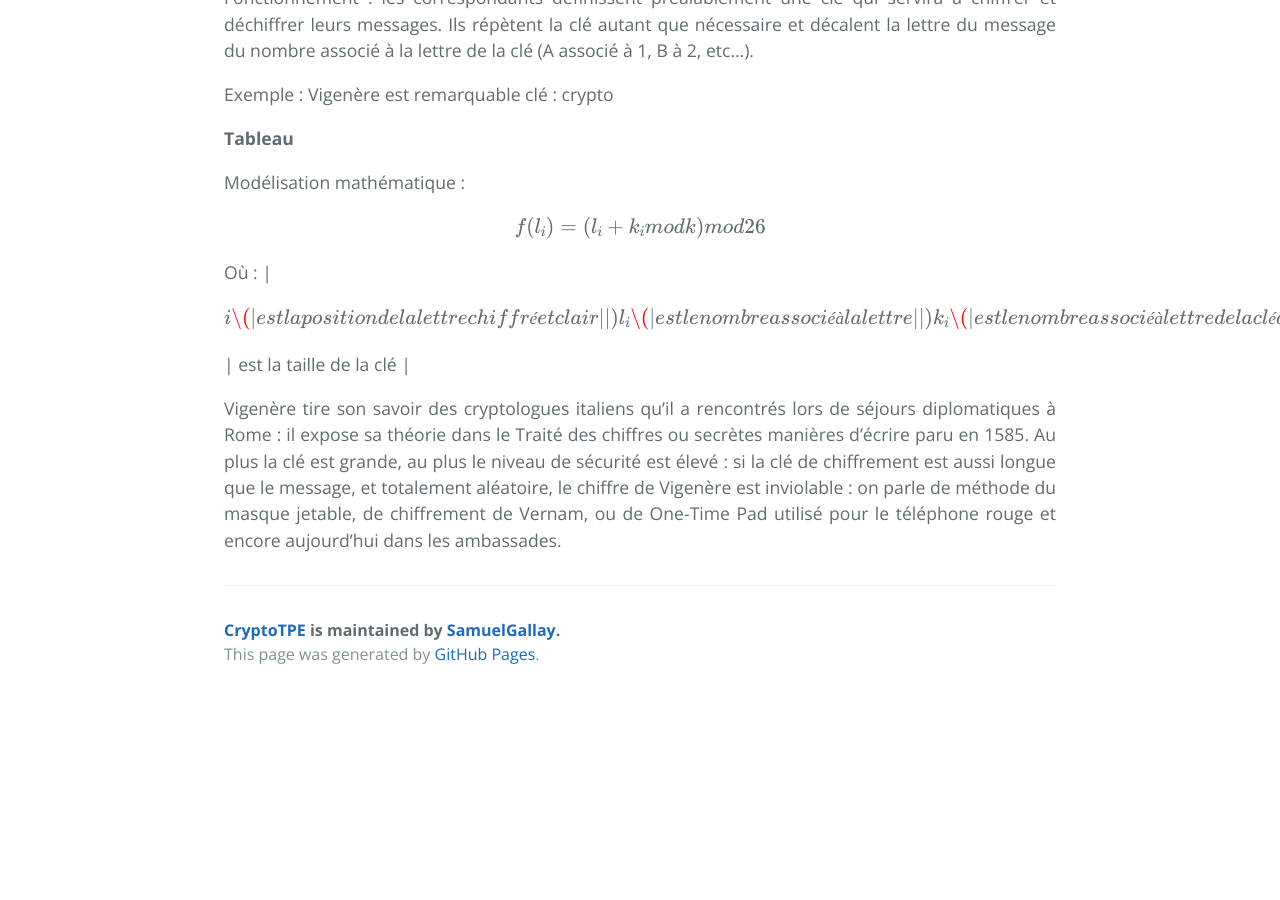
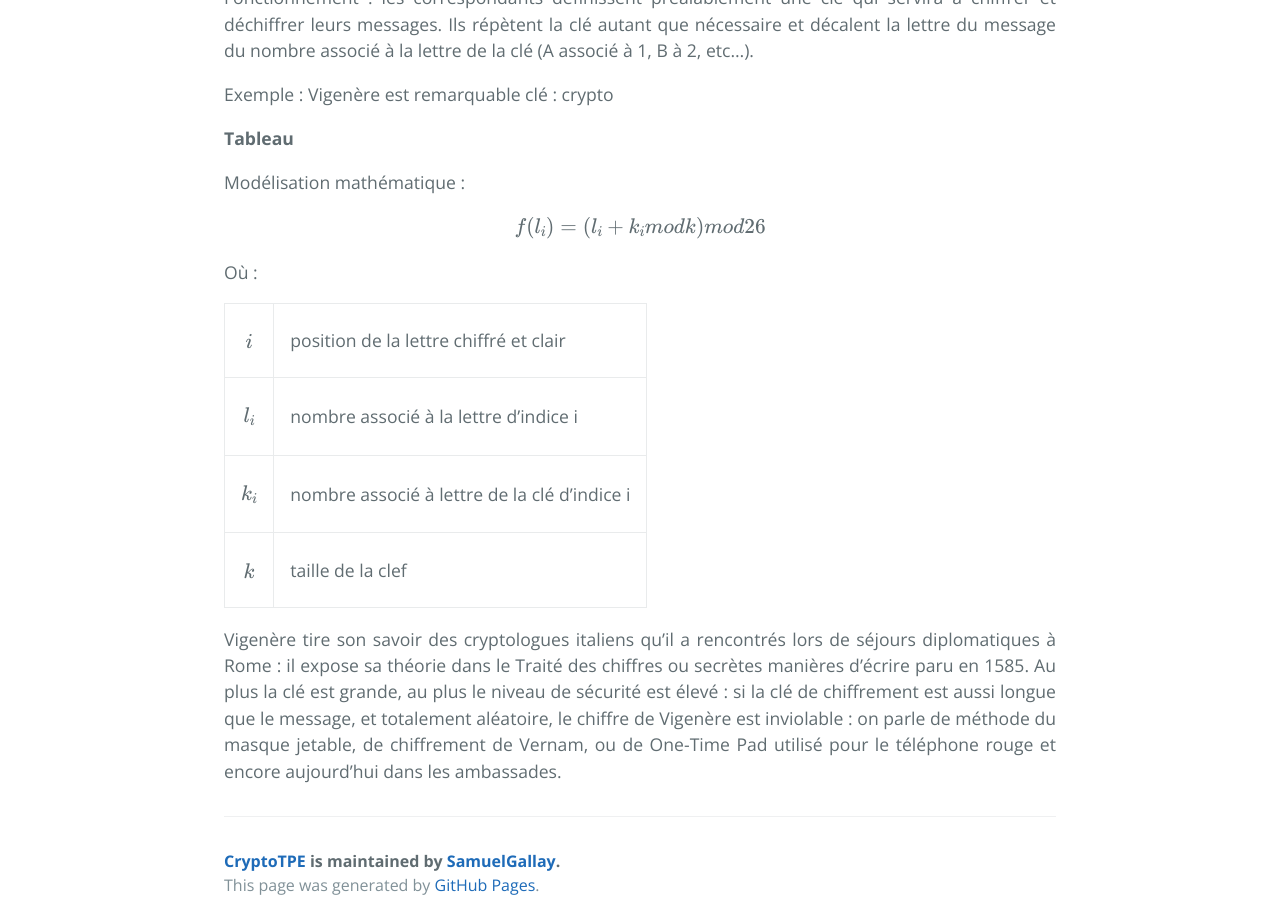
Before and after one commit to SamuelGallay/CryptoTPE, a Jekyll site: the page built from pages/2_TempsModernes/2_vigenere.md, in a window 1280 px wide and 900 px high, scrolled down 1335 px. Built offline with Jekyll 4.4.1, drawn with Linux system fonts in a browser that asks for light colours; our own code applies the rules of GitHub Pages for plain Markdown files; formulas are drawn with MathJax 3; before the commit the page ends 2033 px from its top, so only the background shows below that.

Commit message:
Update Vigenere.md

```diff
--- a/pages/2_TempsModernes/2_vigenere.md
+++ b/pages/2_TempsModernes/2_vigenere.md
@@ -26,10 +26,11 @@ Modélisation mathématique :
 $$ f(l_{i}) = (l_{i} + k_{i} mod k) mod 26 $$
 
 Où :
-| \$$ i $$ | est la position de la lettre chiffré et clair|
-| \$$ l_{i} $$ | est le nombre associé à la lettre |
-| \$$ k_{i} $$ | est le nombre associé à lettre de la clé d’indice i |
-| \$$ k $$  | est la taille de la clé |
+
+| \$$ i $$ | position de la lettre chiffré et clair |
+| \$$ l_{i} $$ | nombre associé à la lettre d'indice i |
+| \$$ k_{i} $$  |  nombre associé à lettre de la clé d’indice i |
+| \$$ k $$ | taille de la clef |
 
 
 Vigenère tire son savoir des cryptologues italiens qu’il a rencontrés lors de séjours diplomatiques à Rome : il expose sa théorie dans le Traité des chiffres ou secrètes manières d’écrire paru en 1585. Au plus la clé est grande, au plus le niveau de sécurité est élevé : si la clé de chiffrement est aussi longue que le message, et totalement aléatoire, le chiffre de Vigenère est inviolable : on parle de méthode du masque jetable, de chiffrement de Vernam, ou de One-Time Pad utilisé pour le téléphone rouge et encore aujourd’hui dans les ambassades.
```
